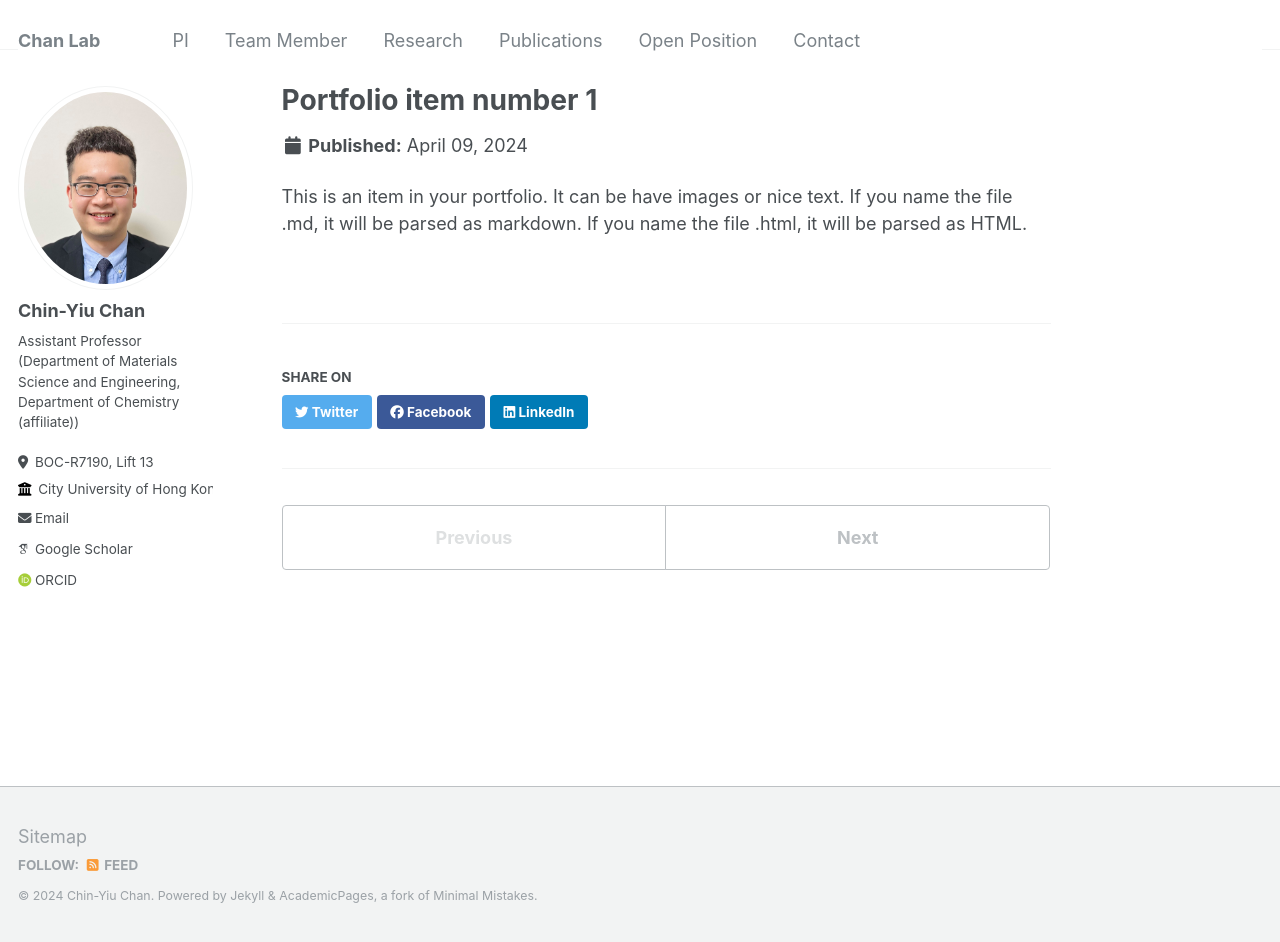
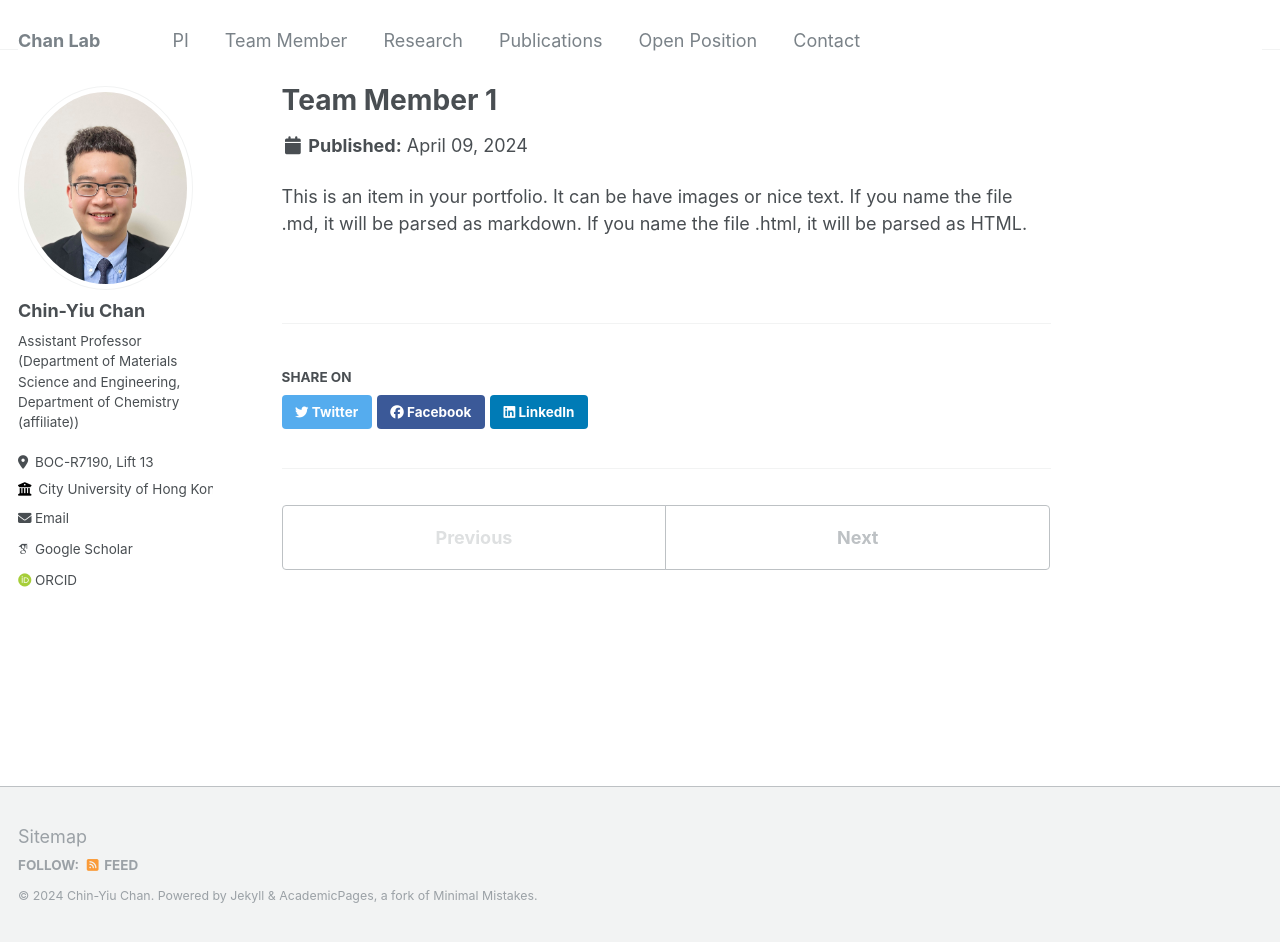
Before and after one commit to cychan-chem/chinychan.github.io, a Jekyll site: the page built from _portfolio/portfolio-1.md, in a window 1280 px wide and 942 px high. Built offline with Jekyll 4.4.1, drawn with Linux system fonts in a browser that asks for light colours; some web fonts are replaced.

Commit message:
Update portfolio-1.md

```diff
--- a/_portfolio/portfolio-1.md
+++ b/_portfolio/portfolio-1.md
@@ -1,6 +1,6 @@
 ---
-title: "Portfolio item number 1"
-excerpt: "Short description of portfolio item number 1<br/><img src='/images/500x300.png'>"
+title: "Team Member 1"
+excerpt: "Short description of portfolio item number 1<br/><img src='/images/bio-photo-2.jpg'>"
 collection: portfolio
 ---
 
```
